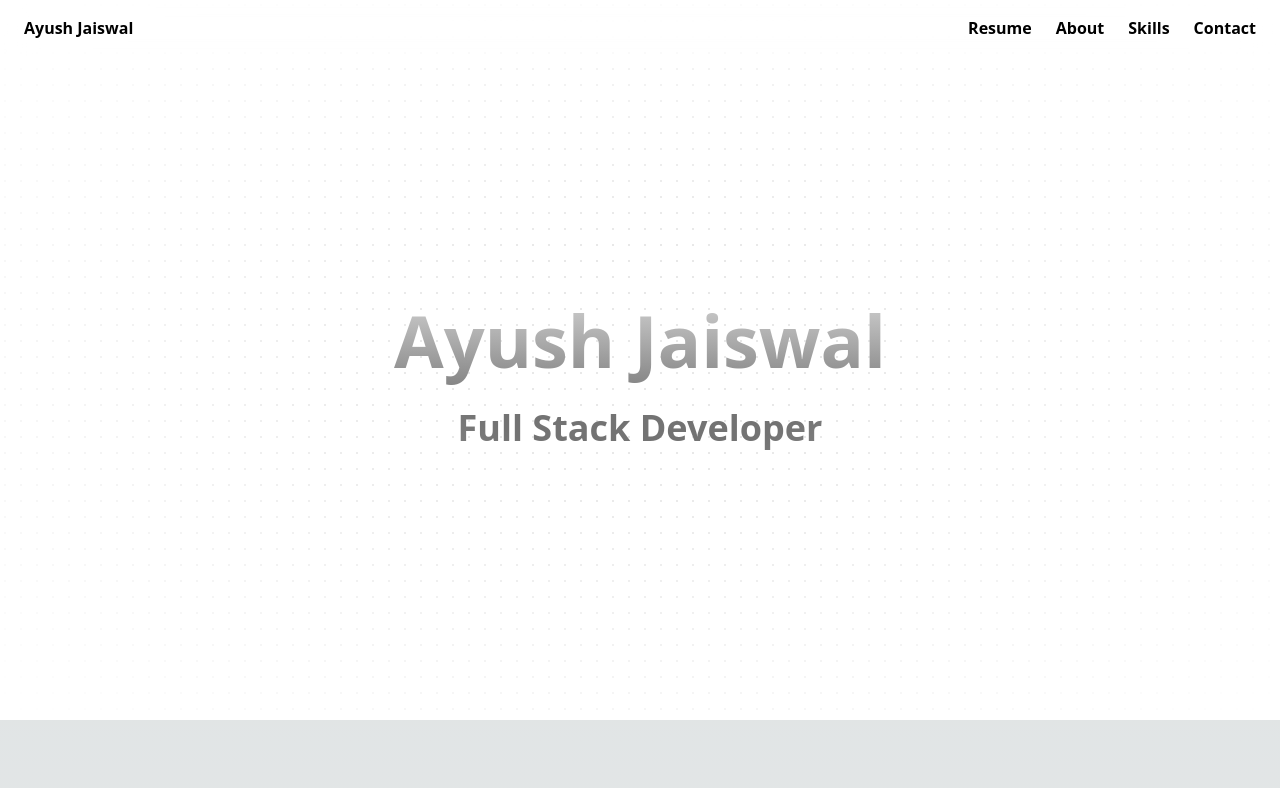
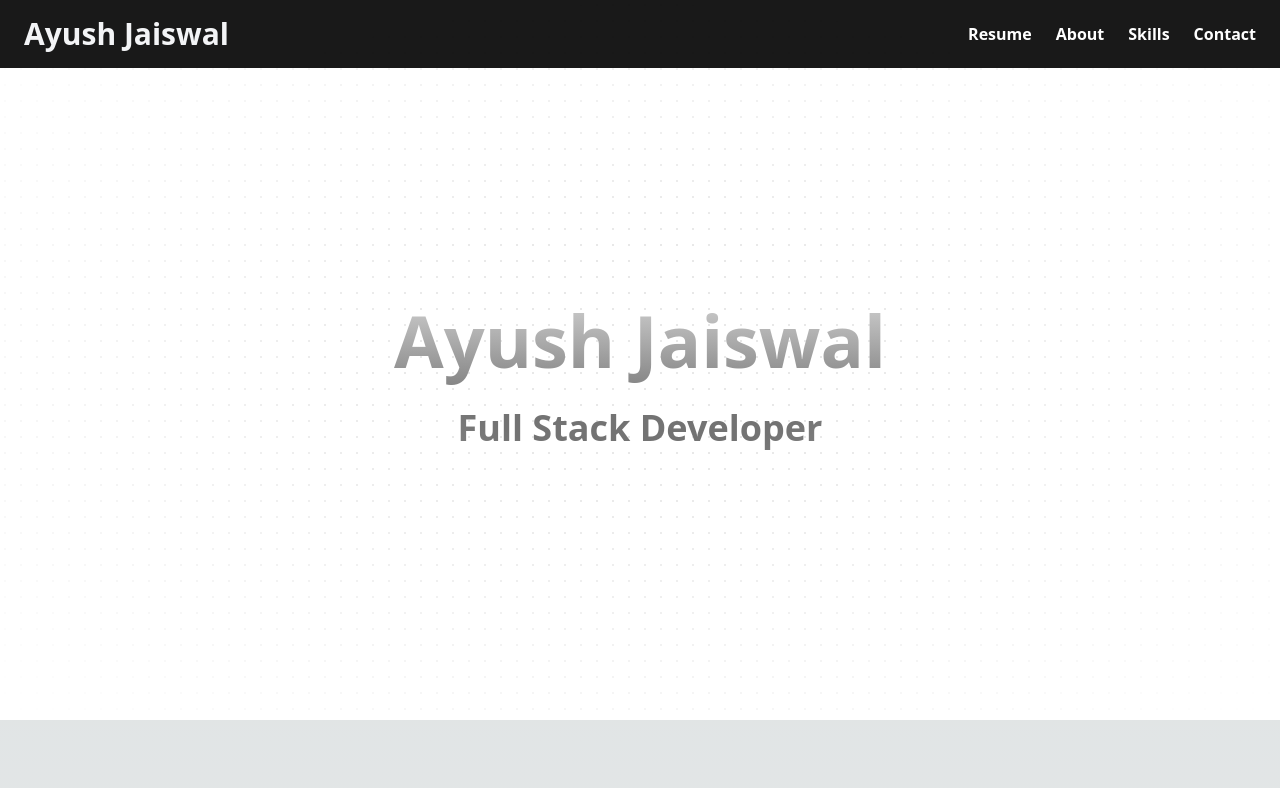
Before and after one commit to soulmini/AyushPortfolio, a Next.js app: page / in a window 1280 px wide. Shown: the top 788 px of the page. Built offline with nearby package versions, Linux system fonts and the light colour scheme.

Commit message:
some changes in navbar

```diff
--- a/src/pages/components/Navbar.tsx
+++ b/src/pages/components/Navbar.tsx
@@ -1,22 +1,37 @@
 import Link from 'next/link';
 
-
-function Navbar () {
-    return <>
-        <div className="flex items-center justify-between bg-opacity-50 backdrop-filter backdrop-blur-lg bg-black-200 py-4 px-6 fixed top-0 w-full z-50">
-        <div className="flex items-center justify-center">
-            <h1 className="text-200 font-bold text-gray-1000 hover:text-gray-400">Ayush Jaiswal</h1>
+function Navbar() {
+  return (
+    <div className="bg-black bg-opacity-90 py-4 px-6 fixed top-0 w-full z-50">
+      <div className="flex items-center justify-between">
+        <h1 className="text-2xl md:text-3xl font-bold text-gray-100 hover:text-gray-400 transition duration-300">
+          Ayush Jaiswal
+        </h1>
+        <div className="flex items-center space-x-6">
+          <Link href="/">
+            <span className="text-white font-semibold hover:text-gray-400 transition duration-300">
+              Resume
+            </span>
+          </Link>
+          <Link href="/about">
+            <span className="text-white font-semibold hover:text-gray-400 transition duration-300">
+              About
+            </span>
+          </Link>
+          <Link href="/skills">
+            <span className="text-white font-semibold hover:text-gray-400 transition duration-300">
+              Skills
+            </span>
+          </Link>
+          <Link href="/contact">
+            <span className="text-white font-semibold hover:text-gray-400 transition duration-300">
+              Contact
+            </span>
+          </Link>
         </div>
-        <div className="flex items-center space-x-6">
-            <a href="#" className="text-white-800 font-bold hover:text-gray-400 transition duration-300">Resume</a>
-            <a href="#" className="text-white-800 font-bold hover:text-gray-400 transition duration-300">About</a>
-            <a href="#" className="text-white-800 font-bold hover:text-gray-400 transition duration-300">Skills</a>
-            <a href="#" className="text-white-800 font-bold hover:text-gray-400 transition duration-300">Contact</a>
-        </div>
-</div>
-
-    </>
+      </div>
+    </div>
+  );
 }
 
-
-export default Navbar
+export default Navbar;
```
